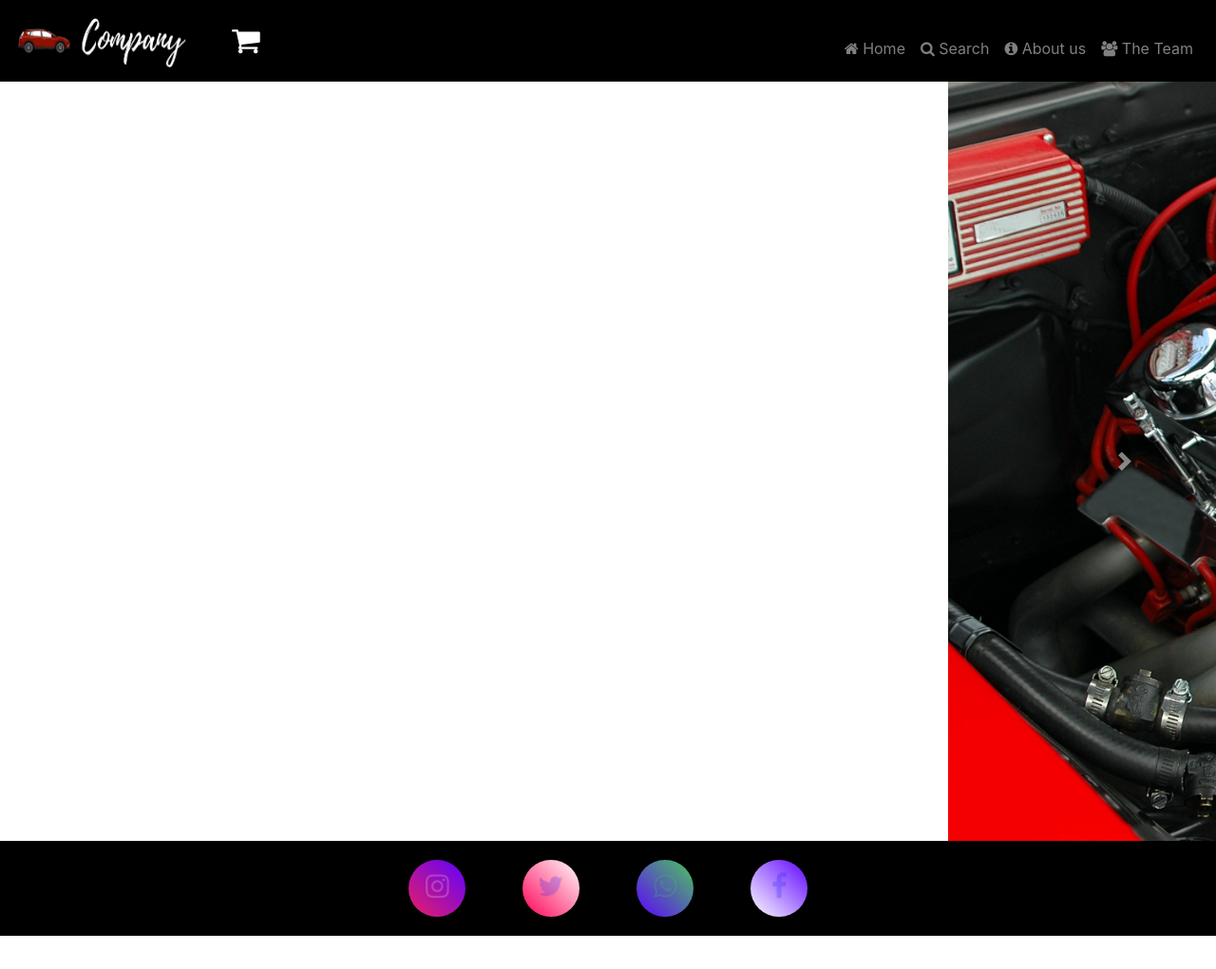
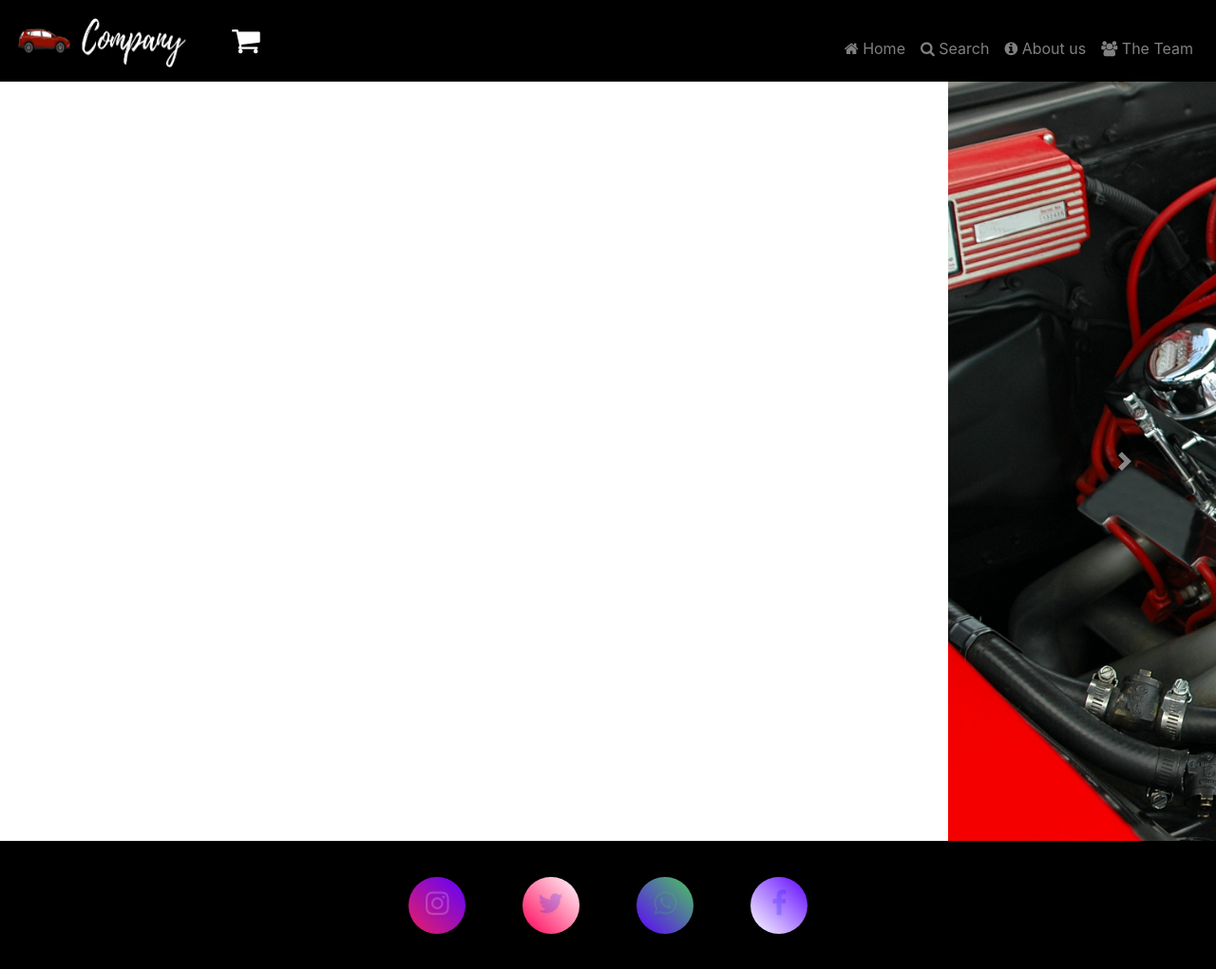
Before and after one commit to Rajeev064/Web_pages, a plain HTML site: page index.html in a window 1280 px wide. Shown: the whole page at 95% size. Before the commit the page ends 986 px from the top, so only its background shows below. Drawn offline with nearby package versions, Linux system fonts and the light colour scheme.

Commit message:
Update index.html

```diff
--- a/index.html
+++ b/index.html
@@ -102,7 +102,7 @@
      <a class="carousel-control-next" href="#carouselExampleIndicators" role="button" data-slide="next"> <span class="carousel-control-next-icon" aria-hidden="true"></span> <span class="sr-only">Next</span> </a>
     </div>
    </div>
-   <div class="footer" id="last" style="text-align: center;background-color: #000; margin: 0;">
+   <div class="footer" id="last" style="text-align: center;background-color: #000; margin: 0; background-size: auto;  bottom:0; width:100%;  height:135px;">
     <ul class="social">
       <li><a href="#"><i class="fa fa-instagram" aria-hidden="true"></i></a></li>
       <li><a href="#"><i class="fa fa-twitter" aria-hidden="true"></i></a></li>
```
